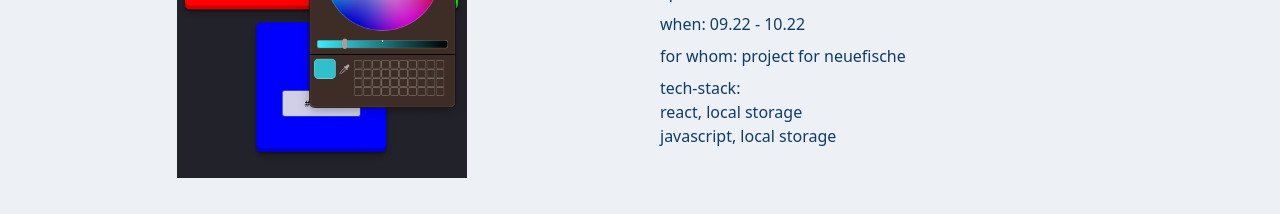
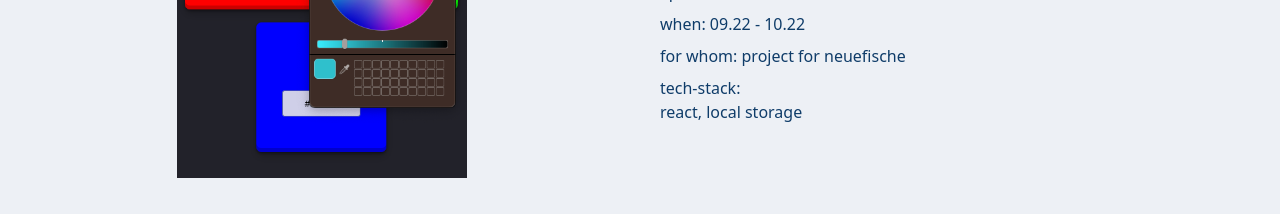
Before and after one commit to Ozanyurdakul98/simple-projectmap, a Next.js app: page / in a window 1280 px wide. Shown: the part 1260-1474 px from the top of the page. Built offline with nearby package versions, Linux system fonts and the light colour scheme.

Commit message:
edit tech stack typo

```diff
--- a/pages/index.js
+++ b/pages/index.js
@@ -125,7 +125,6 @@ export default function Home() {
                   <ul>
                     <li>tech-stack:</li>
                     <li>react, local storage</li>
-                    <li>javascript, local storage</li>
                   </ul>
                 </div>
               </div>
```
